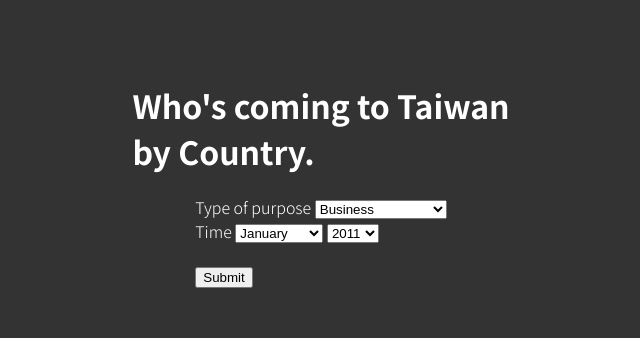
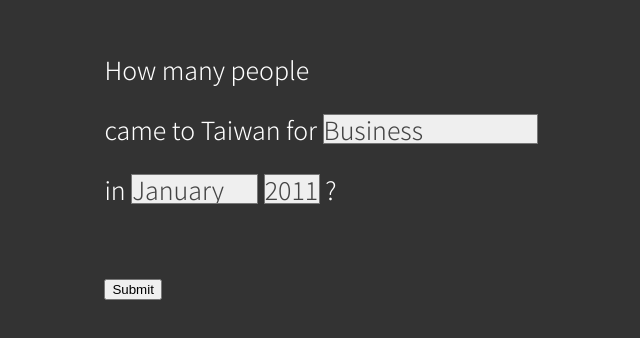
Before and after one commit to donatuswolf/Visiting-Taiwan, a plain HTML site: page index.html in a window 1280 px wide. Shown: the part 218-556 px from the top of the page, without its empty margins (319-959 px from the left). Drawn offline with Linux system fonts and the light colour scheme.

Commit message:
new input

```diff
--- a/index.html
+++ b/index.html
@@ -12,25 +12,23 @@
 
 <body>
     <!-- <img src="assets/deutschland_karte.svg" alt="Deutschlanfkarte" width="400" height="700"> -->
-    <h1>Who's coming to Taiwan<br>
-         by Country.</h1>
 
     <form action="viz/index.html">
-        Type of purpose
+        How many people </br>came to Taiwan for
         <select name="type">
             <option value="business">Business</option>
             <option value="pleasure">Pleasure</option>
-            <option value="visitRelatives">visit Relatives</option>
-            <option value="conference">Conference</option>
-            <option value="study">Study</option>
-            <option value="exhibition">Exhibition</option>
+            <option value="visitRelatives">visiting Relatives</option>
+            <option value="conference">Conferences<s/option>
+            <option value="study">studying</option>
+            <option value="exhibition">Exhibitions</option>
             <option value="medicalTreatment">medical Treatment</option>
             <option disabled>──────────</option>
-            <option value="others">others</option>
+            <option value="others">other Reasons</option>
             <option value="unstated">unstated</option>
         </select>
         <br>
-        Time
+        in
         <select name="month">
             <option value="01">January</option>
             <option value="02">February</option>
@@ -55,6 +53,7 @@
             <option value="2017">2017</option>
             <option value="2018">2018</option>
         </select>
+        ?
         <br>
         <br>
         <input type="submit">
--- a/style.css
+++ b/style.css
@@ -1,4 +1,5 @@
-html, body {
+html,
+body {
   background-color: #333;
   width: 100%;
   height: 100%;
@@ -7,8 +8,8 @@ html, body {
   outline: 0;
 
   font-family: 'Noto Sans TC', sans-serif;
-    font-size: 16px;
-    /* line-height: 22px; */
+  font-size: 25px;
+  line-height: 60px;
   font-weight: 300;
   color: white;
 }
@@ -20,10 +21,19 @@ body {
   flex-direction: column;
 }
 
-  h1 {
-
+select {
+  font-family: 'Noto Sans TC', sans-serif;
+  font-weight: 300;
+  font-size: 25px;
+  color: #444;
+  /* padding: .2em .5em .2em .5em; */
+  /* border-radius: .5em; */
+	-moz-appearance: none;
+	-webkit-appearance: none;
+	appearance: none;
+  /* background-color: #fff; */
 }
 
-  form {
-
+select::-ms-expand {
+	display: none;
 }
```
Lines whose indentation alone changed are shown as unchanged.
